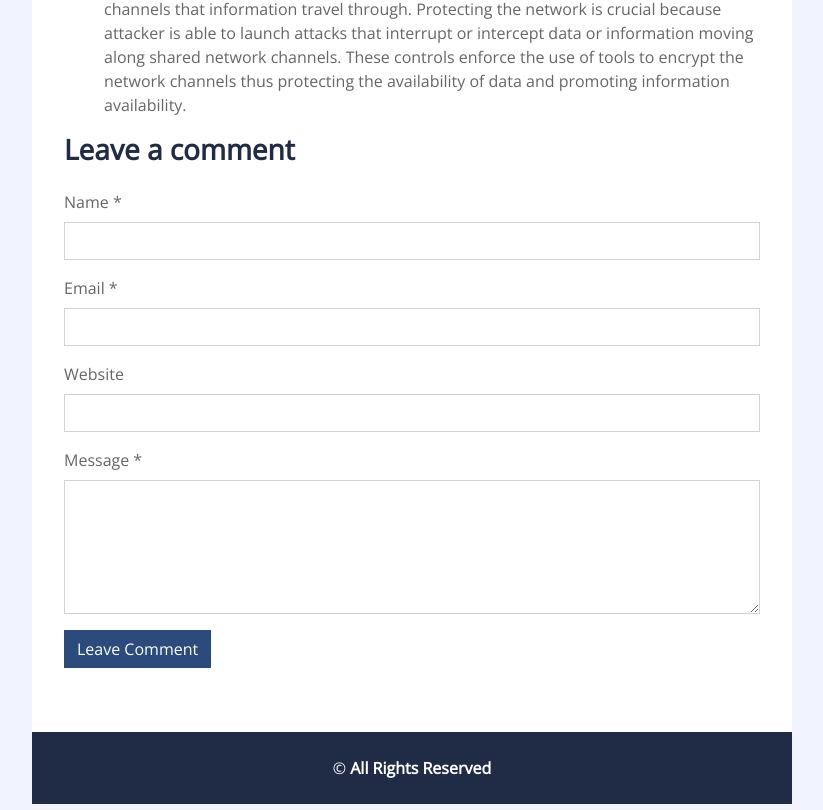
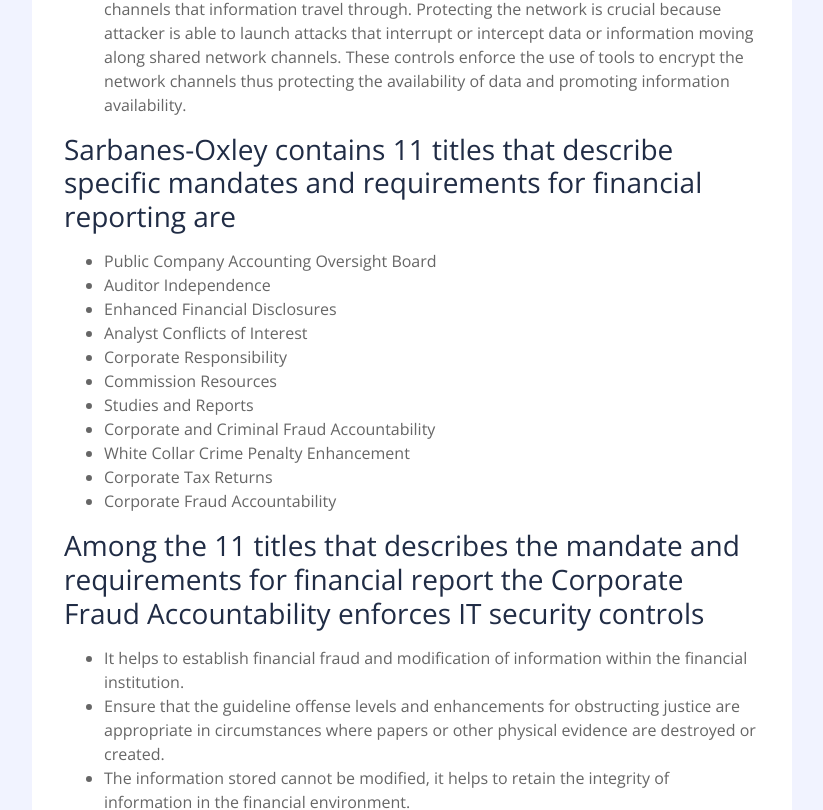
Before and after one commit to chrisokbimpong/isva, a plain HTML site: page index.html in a window 1280 px wide. Shown: the part 1990-2800 px from the top of the page, without its empty margins (418-1241 px from the left). Drawn offline with nearby package versions, Linux system fonts and the light colour scheme.

Commit message:
Update index.html

```diff
--- a/index.html
+++ b/index.html
@@ -26,7 +26,7 @@
             <div class="sidebar-text d-flex flex-column h-100 justify-content-center text-center">
                 <h1 class="font-weight-bold">Welcome to JadeAcademic</h1>
                 <p class="mb-4">
-                    Tips on information Systems And Volunerability Assessment tests
+                    Tips on information Systems And Volunerability Assessment
                 </p>
 
             </div>
@@ -104,6 +104,33 @@
                                 <li><i>System and Communication Protection Controls,</i> help protect the shared network channels that information travel through. Protecting the network is crucial because attacker is able to launch attacks that interrupt or intercept data or information moving along shared network channels. These controls enforce the use of tools to encrypt the network channels thus protecting the availability of data and promoting information availability.</li>
                             </ul>
                         </p>
+
+                        <h3>Sarbanes-Oxley contains 11 titles that describe specific mandates and requirements for financial reporting are </h3>
+                        <p>
+                            <ul>
+                                <li>Public Company Accounting Oversight Board</li>
+                                <li>Auditor Independence</li>
+                                <li>Enhanced Financial Disclosures</li>
+                                <li>Analyst Conflicts of Interest</li>
+                                <li>Corporate Responsibility</li>
+                                <li>Commission Resources</li>
+                                <li>Studies and Reports</li>
+                                <li>Corporate and Criminal Fraud Accountability</li>
+                                <li>White Collar Crime Penalty Enhancement</li>
+                                <li>Corporate Tax Returns</li>
+                                <li>Corporate Fraud Accountability</li>
+                            </ul>
+                        </p>
+
+                        <h3>Among the 11 titles that describes the mandate and requirements for financial report the Corporate Fraud Accountability enforces IT security controls</h3>
+                        <p>
+                            <ul>
+                                <li>It helps to establish financial fraud and modification of information within the financial institution.</li>
+                                <li>Ensure that the guideline offense levels and enhancements for obstructing justice are appropriate in circumstances where papers or other physical evidence are destroyed or created.</li>
+                                <li>The information stored cannot be modified, it helps to retain the integrity of information in the financial environment.</li>
+                                <li>It employed intrusion detection systems (IDSs) and firewalls to identify and prevent data from being stored and used in the financial environment.</li>
+                            </ul>
+                        </p>
                     </div>
 
 
```
